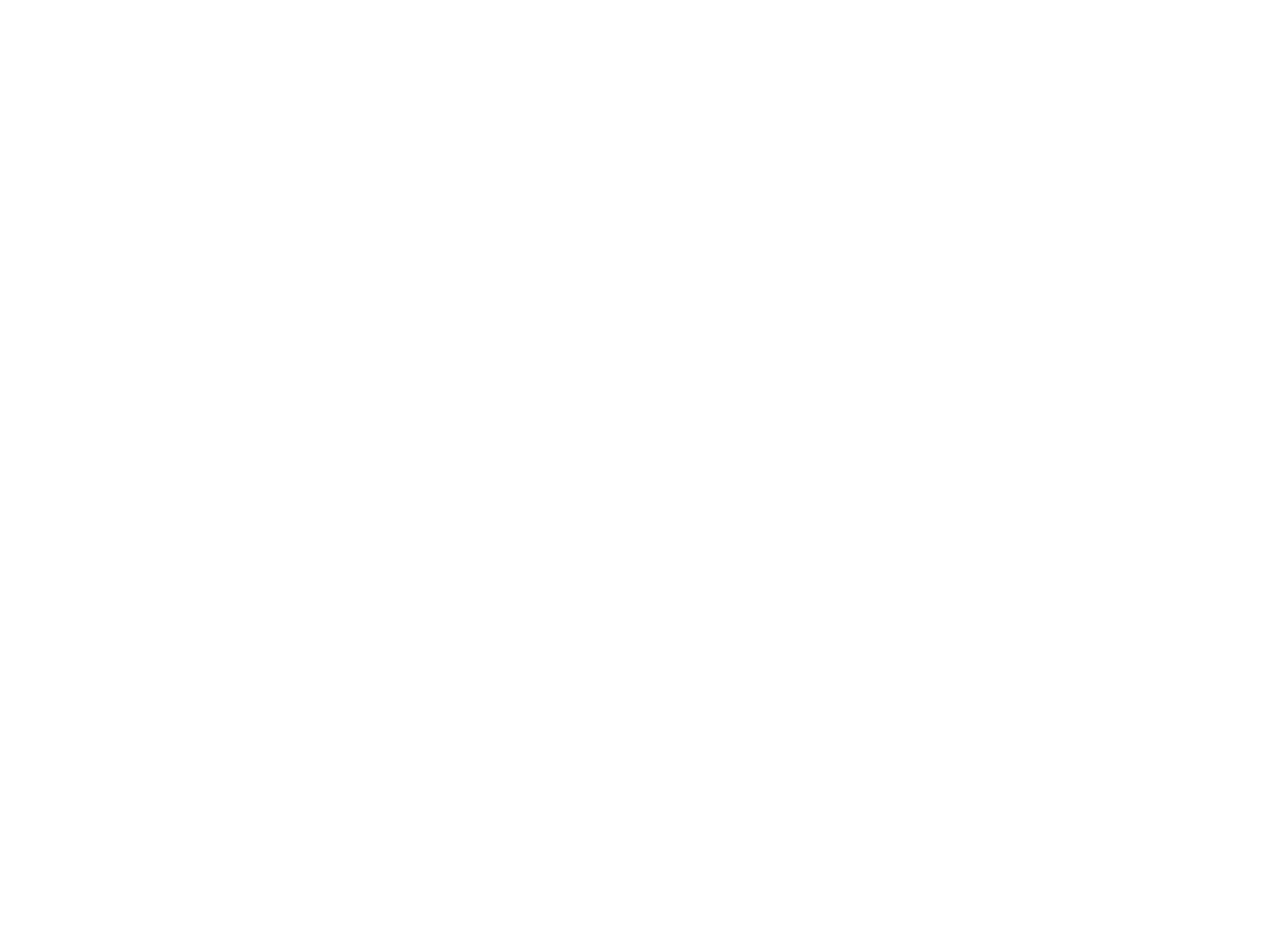
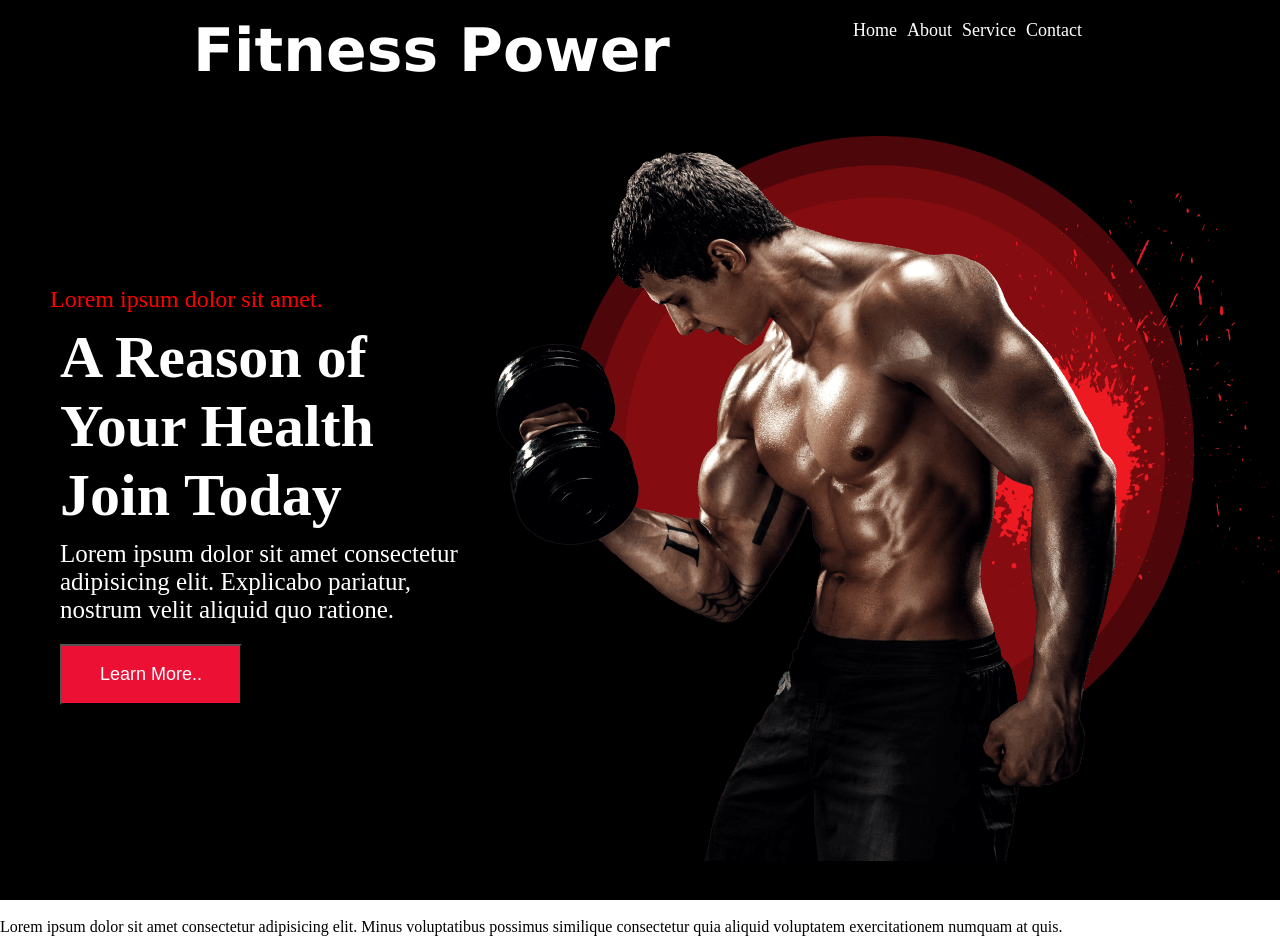
Before and after one commit to mehedihasanmurad/conseptual-project1, a plain HTML site: page index.html in a window 1280 px wide. Before the commit the page ends 800 px from the top, so only its background shows below. Drawn offline with Linux system fonts and the light colour scheme.

Commit message:
button and menu bar added

```diff
--- a/index.html
+++ b/index.html
@@ -4,9 +4,47 @@
     <meta charset="UTF-8">
     <meta http-equiv="X-UA-Compatible" content="IE=edge">
     <meta name="viewport" content="width=device-width, initial-scale=1.0">
-    <title>Document</title>
+    <title>Gym</title>
+    <link rel="stylesheet" href="style.css">
 </head>
 <body>
+    <nav>
+        <div class="menu-container">
+            <div class="company-logo">
+                <h1>Fitness Power</h1>
+            </div>
 
+            <div class="menu-items">
+                <li>Home</li>
+                <li>About</li>
+                <li>Service</li>
+                <li>Contact</li>
+            </div>
+        </div>
+    </nav>
+    <div class="banner-container">
+        <div class="banner-left">
+            <div class="banner-description">
+                <p class="banner-text">Lorem ipsum dolor sit amet.</p>
+                <h1 class="title1">A Reason of Your Health Join Today</h1>
+                <p class="text">Lorem ipsum dolor sit amet consectetur adipisicing elit. Explicabo pariatur, nostrum velit aliquid quo ratione.</p>
+                <button class="banner-btn">Learn More..</button>
+            </div>
+        </div>
+        <div class="banner-right">
+        <div class="banner-img">
+            <img src="images/home-bg.png" alt="">
+        </div>
+        </div>
+    </div>
+    <div class="section-two">
+        <div class="card1">
+            <div class="card-description">
+                <img src="" alt="">
+                <p>Lorem ipsum dolor sit amet consectetur adipisicing elit. Minus voluptatibus possimus similique consectetur quia aliquid voluptatem exercitationem numquam at quis.</p>
+                <a href="More..."></a>
+            </div>
+        </div>
+    </div>
 </body>
 </html>
--- a/style.css
+++ b/style.css
@@ -0,0 +1,65 @@
+
+*{
+    margin: 0;
+    padding: 0;
+}
+
+.menu-container{
+    display: flex;
+    justify-content: space-evenly;
+    background-color: black;
+    color: white;
+    padding: 15px;
+}
+.company-logo{
+    font-size: 40px;
+    font-family: Verdana, Geneva, Tahoma, sans-serif;
+}
+
+.menu-items{
+    display: flex;
+}
+.menu-items li{
+    list-style: none;
+    margin: 5px;
+    padding: 10;
+    font-size: 18px;
+}
+.menu-items li:hover{
+    color: blue;
+    cursor: pointer;
+}
+.banner-container{
+    display: flex;
+    width: 100%;
+    height: 100vh;
+    color: white;
+    align-items: center;
+    background-color: black;
+}
+.banner-description{
+    margin-left: 50px;
+}
+.banner-text{
+    color: red;
+    font-size: 24px;
+}
+.title1{
+   font-size: 60px;
+   font-weight: 700;
+   margin: 10px;
+}
+.text{
+    font-size: 25px;
+    margin: 10px;
+}
+.banner-btn{
+    padding: 18px 38px;
+    background-color: rgb(237, 16, 53);
+    color: white;
+    margin: 10px;
+    font-size: 18px;
+}
+.banner-btn:hover{
+    background-color: blue;
+}
```
Also changed, not shown: images/about1.jpg (added), images/about2.jpg (added), images/batch.png (added), images/bg-1.jpg (added), images/fitness.jpg (added), images/home-bg.png (added), images/icon/fabicon.webp (added), images/package/icon1.png (added), images/package/icon2.png (added), images/package/icon3.png (added), images/services/service1.jpg (added), images/services/services2.jpg (added), 1 other file.
